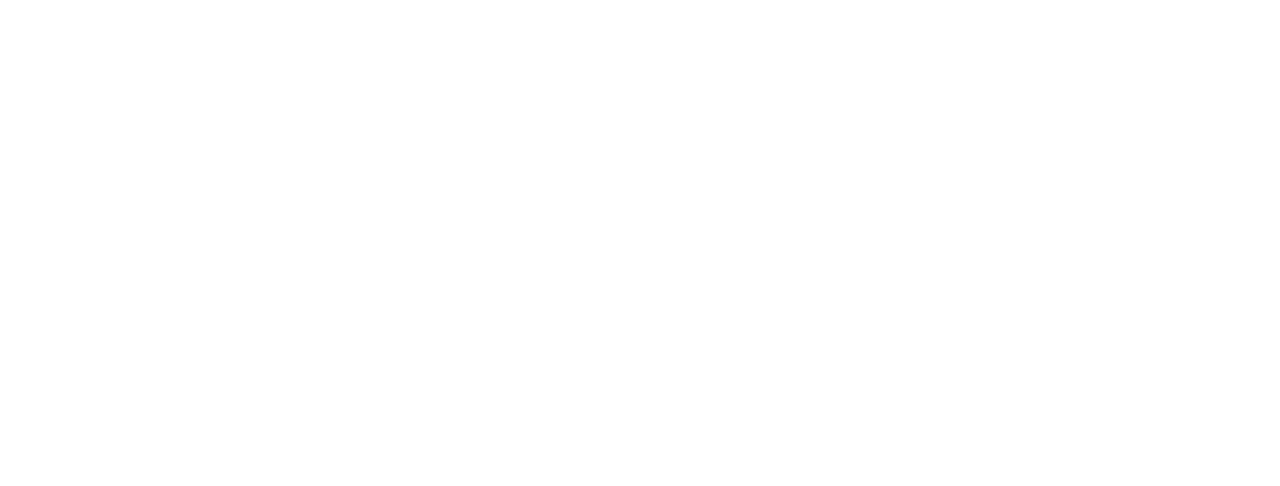
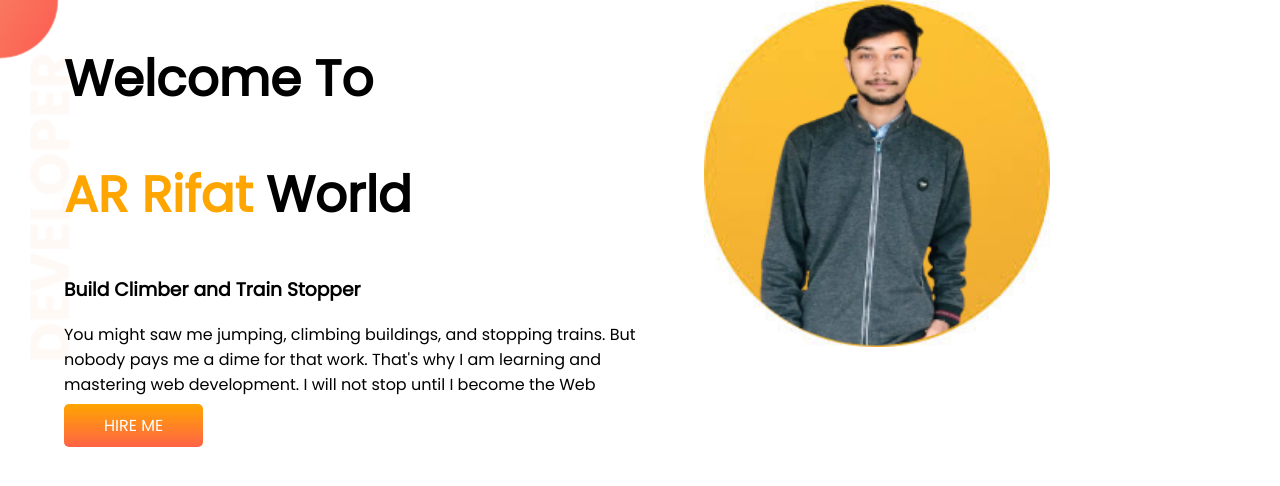
Before and after one commit to ar-riifat/developer-portfolio, a plain HTML site: page index.html in a window 1280 px wide. Drawn offline with Linux system fonts and the light colour scheme.

Commit message:
top banner added

```diff
--- a/index.html
+++ b/index.html
@@ -5,9 +5,24 @@
     <meta http-equiv="X-UA-Compatible" content="IE=edge">
     <meta name="viewport" content="width=device-width, initial-scale=1.0">
     <title>Anisur Portfolio</title>
+    <link rel="preconnect" href="https://fonts.googleapis.com">
+    <link rel="preconnect" href="https://fonts.gstatic.com" crossorigin>
+    <link href="https://fonts.googleapis.com/css2?family=Poppins&display=swap" rel="stylesheet">
     <link rel="stylesheet" href="style.css">
 </head>
 <body>
+     <section class="top">
+        <div class="half">
+            <h1>Welcome To</h1>
+             <h1><span class="Orange">AR   Rifat</span> World</h1>
+             <h3>Build Climber and Train Stopper</h3>
+            <p>You might saw me jumping, climbing buildings, and stopping trains. But nobody pays me a dime for that work. That's why I am learning and mastering web development. I will not stop until I become the Web</p>
+            <a class="link" target="_blank" href="https://www.linkedin.com/in/ar-rifat-45197a1ab/">HIRE ME</a>
+    </div>
+    <div class="half">
+        <img src="images.png" alt="">
+    </div>
+     </section>
 
 </body>
 </html>
--- a/style.css
+++ b/style.css
@@ -0,0 +1,32 @@
+body{
+    font-family: 'Poppins', sans-serif;
+    margin: 0;
+}
+h1{
+    font-size: 50px;
+}
+.Orange{
+    color: orange;
+}
+section{
+    display: flex;
+}
+.half{
+    width: 50%;
+    padding-left: 5%;
+}
+.half img{
+    width: 60%;
+}
+.link{
+    text-decoration: none;
+    background-image: linear-gradient(orange, tomato);
+    padding: 10px 40px;
+    color: white;
+    font weight: 700;
+    border-radius: 5px;
+}
+.top{
+    background-image: url(top-banner.png);
+    background-repeat: no-repeat;
+}
```
Also changed, not shown: images.png (added), top-banner.png (added).
